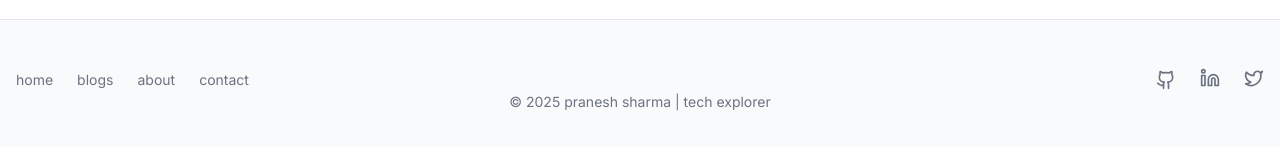
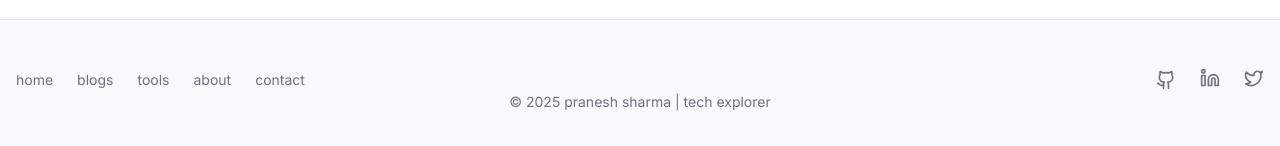
Before and after one commit to praneshsharma10/blog_greyscale, a Next.js app: page / in a window 1280 px wide. Shown: the part 1474-1620 px from the top of the page. Built offline with nearby package versions, Linux system fonts and the light colour scheme.

Commit message:
upd foot

```diff
--- a/components/footer.tsx
+++ b/components/footer.tsx
@@ -15,6 +15,10 @@ export function Footer() {
             </Link>
             <Link href="/blogs" className="text-gray-500 hover:text-black">
               blogs
+            </Link>
+
+            <Link href="/tools" className="text-gray-500 hover:text-black">
+              tools
             </Link>
 
             <Link href="/about" className="text-gray-500 hover:text-black">
```
